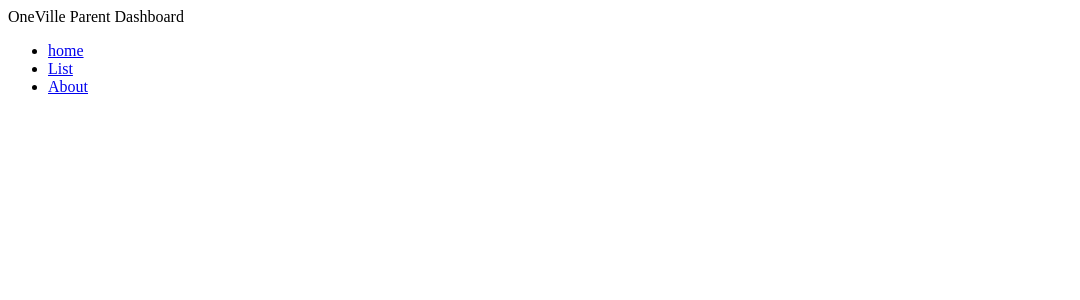
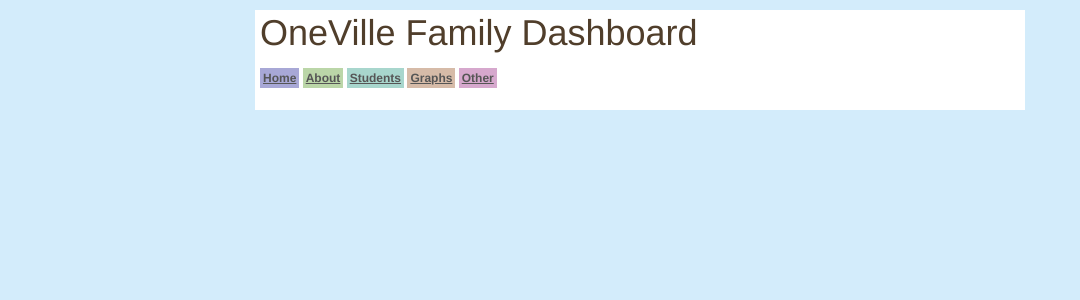
Before and after one commit to sethwoodworth/dashboard, a Django app: template templates/display/base.html in a window 1280 px wide. Shown: the top 300 px of the page, without its empty margins (0-1080 px from the left). Run offline with Django 3.2, Linux system fonts and the light colour scheme; the template is opened without the code that fills it, so the values that code supplies are empty; some libraries are stand-ins or nearby versions.

Commit message:
forked stylesheet, integrated into base template

```diff
--- /dev/null
+++ b/static/display/style.css
@@ -0,0 +1,119 @@
+
+/* -----------------------------------------------------------------------
+
+Family Education Dashboard Stylesheet
+
+This stylesheet is inspired heavily from the Blueprint CSS Framework as
+well as the following:
+
+ * http://webtypography.net/toc/
+ * http://www.kadavy.net/blog/posts/d4h-color-theory/
+
+
+From top to bottom the sections below are:
+ * ## Resets
+
+----------------------------------------------------------------------- */
+
+/* Resets */
+html, body, div, span, object, iframe, h1, h2, h3, h4, h5, h6, p, blockquote, pre, a, abbr, acronym, address, code, del, dfn, em, img, q, dl, dt, dd, ol, ul, li, fieldset, form, label, legend, table, caption, tbody, tfoot, thead, tr, th, td {margin:0;padding:0;border:0;font-weight:inherit;font-style:inherit;font-size:100%;font-family:inherit;vertical-align:baseline;}
+body {line-height:1.5;}
+table {border-collapse:separate;border-spacing:0;}
+caption, th, td {text-align:left;font-weight:normal;}
+table, td, th {vertical-align:middle;}
+blockquote:before, blockquote:after, q:before, q:after {content:"";}
+blockquote, q {quotes:"" "";}
+a img {border:none;}
+
+
+
+/* Typography */
+
+body {  font-size:75%;
+        color:#503e2b;
+        background:#D3ECFB;
+        font-family:"Helvetica Neue", Arial, Helvetica, sans-serif;
+    }
+h1, h2, h3, h4, h5, h6 {
+        font-weight:normal;
+        color:#503e2b;
+    }
+h1 {font-size:3em;line-height:1;margin-bottom:0.5em;}
+h2 {font-size:2em;margin-bottom:0.75em;}
+h3 {font-size:1.5em;line-height:1;margin-bottom:1em;}
+h4 {font-size:1.2em;line-height:1.25;margin-bottom:1.25em;}
+h5 {font-size:1em;font-weight:bold;margin-bottom:1.5em;}
+h6 {font-size:1em;font-weight:bold;}
+h1 img, h2 img, h3 img, h4 img, h5 img, h6 img {margin:0;}
+p {margin:0 0 1.5em;}
+p img.left {float:left;margin:1.5em 1.5em 1.5em 0;padding:0;}
+p img.right {float:right;margin:1.5em 0 1.5em 1.5em;}
+a:focus, a:hover {color:#000;}
+a {color:#009;text-decoration:underline;}
+blockquote {margin:1.5em;color:#666;font-style:italic;}
+strong {font-weight:bold;}
+em, dfn {font-style:italic;}
+dfn {font-weight:bold;}
+sup, sub {line-height:0;}
+abbr, acronym {border-bottom:1px dotted #666;}
+address {margin:0 0 1.5em;font-style:italic;}
+del {color:#666;}
+pre {margin:1.5em 0;white-space:pre;}
+pre, code, tt {font:1em 'andale mono', 'lucida console', monospace;line-height:1.5;}
+li ul, li ol {margin:0 1.5em;}
+ul, ol {margin:0 1.5em 1.5em 1.5em;}
+ul {list-style-type:disc;}
+ol {list-style-type:decimal;}
+dl {margin:0 0 1.5em 0;}
+dl dt {font-weight:bold;}
+dd {margin-left:1.5em;}
+table {margin-bottom:1.4em;width:100%;}
+th {font-weight:bold;}
+thead th {background:#c3d9ff;}
+th, td, caption {padding:4px 10px 4px 5px;}
+tr.even td {background:#e5ecf9;}
+tfoot {font-style:italic;}
+caption {background:#eee;}
+.small {font-size:.8em;margin-bottom:1.875em;line-height:1.875em;}
+.large {font-size:1.2em;line-height:2.5em;margin-bottom:1.25em;}
+.hide {display:none;}
+.quiet {color:#666;}
+.loud {color:#000;}
+.highlight {background:#ff0;}
+.added {background:#060;color:#fff;}
+.removed {background:#900;color:#fff;}
+.first {margin-left:0;padding-left:0;}
+.last {margin-right:0;padding-right:0;}
+.top {margin-top:0;padding-top:0;}
+.bottom {margin-bottom:0;padding-bottom:0;}
+
+
+/* overrides */
+
+html { overflow-y: scroll; }
+
+.container {
+    background: none #ffffff;
+    margin: 10px auto;
+    padding: 5px;
+    width: 760px;
+}
+
+.header h1 { font-size: 3.5em; color: #503e2b; }
+
+div#menu { margin-bottom: 10px; }
+
+.lang { padding: 3px; font-weight: bold;}
+.work { color: #555555; background: #A8A8D6 }
+.play { color: #555555; background: #A8D6CD }
+.hack { color: #555555; background: #BBD6A8 }
+.libre { color: #555555; background: #D6BBA8 }
+.edu { color: #555555; background: #D6A8CD }
+
+.spreadsheet { background-color : #DFEAEC }
+
+.section h2 { padding-left: 5px; background-color: #eee; cursor: pointer;}
+.section h2 a { color: #503e2b; text-decoration:none; display: block; }
+
+.row1 {  }
+.row2 { background-color : #D1F6FB }
--- a/templates/display/base.html
+++ b/templates/display/base.html
@@ -1,27 +1,76 @@
-<!DOCTYPE HTML PUBLIC "-//W3C//DTD HTML 4.01 Transitional//EN" "http://www.w3.org/TR/html4/loose.dtd">
+<!DOCTYPE html PUBLIC "-//W3C//DTD XHTML 1.0 Strict//EN"
+	"http://www.w3.org/TR/xhtml1/DTD/xhtml1-strict.dtd">
 
-<html lang="en">
+<html xmlns="http://www.w3.org/1999/xhtml" xml:lang="en" lang="en">
     <head>
+	<meta http-equiv="Content-Type" content="text/html; charset=utf-8"/>
+
         <title>OneVille - {% block pagetitle %}{% endblock %}</title>
+
+    <!-- Style Section -->
+	<link rel="stylesheet" href="/static/display/style.css" type="text/css" media="screen, projection" />
+
+    <!-- Script Section -->
+	<script src="http://ajax.googleapis.com/ajax/libs/jquery/1.2.6/jquery.min.js" type="text/javascript"></script>
+    <script type="text/javascript">
+        $(function() {
+            $('.section .contents').hide()
+            $('.contents .tweets').hide()
+
+            $('.expand_collapse_links').show()
+            $('.expand_collapse_links .expand_all').click(function() {
+                $('.section .contents').show()
+            })
+            $('.expand_collapse_links .collapse_all').click(function() {
+                $('.section .contents').hide()
+            })
+
+            $('.section h2').click(function() {
+                var hidden = $(this).next().is(':hidden')
+                $(this).next().slideToggle()
+                return hidden
+            })
+
+            $('#menu span').css('cursor', 'pointer').click(function() {
+                $('.section .contents').hide()
+                showSectionsForSCM(this.innerHTML)
+                document.location.hash = this.innerHTML
+            })
+
+            if (document.location.hash) {
+                var anchor = document.location.hash.substring(1)
+                $('.section h2 a[name=' + anchor + ']').parent('h2').click()
+                showSectionsForSCM(anchor)
+            }
+
+            function showSectionsForSCM(scm) {
+                $('.section .' + scm).parents('.section').find('.contents').show()
+            }
+        })
+    </script>
+
     </head>
 
     <body>
-        <div id="header">OneVille Parent Dashboard</div>
-        <div id="nav">
-            <ul>
-                <li><a href="/">home</a></li>
-                <li><a href="/list/">List</a></li>
-                <li><a href="/about/">About</a></li>
-            </ul>
-        </div>
-
-        <div id="content">
-            <div id="primary">
-                <h1>{% block title %}{% endblock %}</h1>
-                {% block primary %}{% endblock %}
+        <div class="container">
+            <div id="header"><h1>OneVille Family Dashboard</h1>
+                <div id="nav">
+                    <div id="menu">
+                        <span class="lang work"><a class="work" href="/dashboard/">Home</a></span>
+                        <span class="lang hack"><a class="hack" href="/dashboard/about/">About</a></span>
+                        <span class="lang play"><a class="play" href="/dashboard/grades/">Students</a></span>
+                        <span class="lang libre"><a class="libre" href="/dashboard/graphs/">Graphs</a></span>
+                        <span class="lang edu"><a class="edu" href="/dashboard/grades/">Other</a></span>
+                    </div>
+                </div>
             </div>
 
+            <div id="content">
+                    <h2>{% block title %}{% endblock %}</h2>
+                    {% block primary %}{% endblock %}
 
+
+            </div>
         </div>
 
     </body>
```
